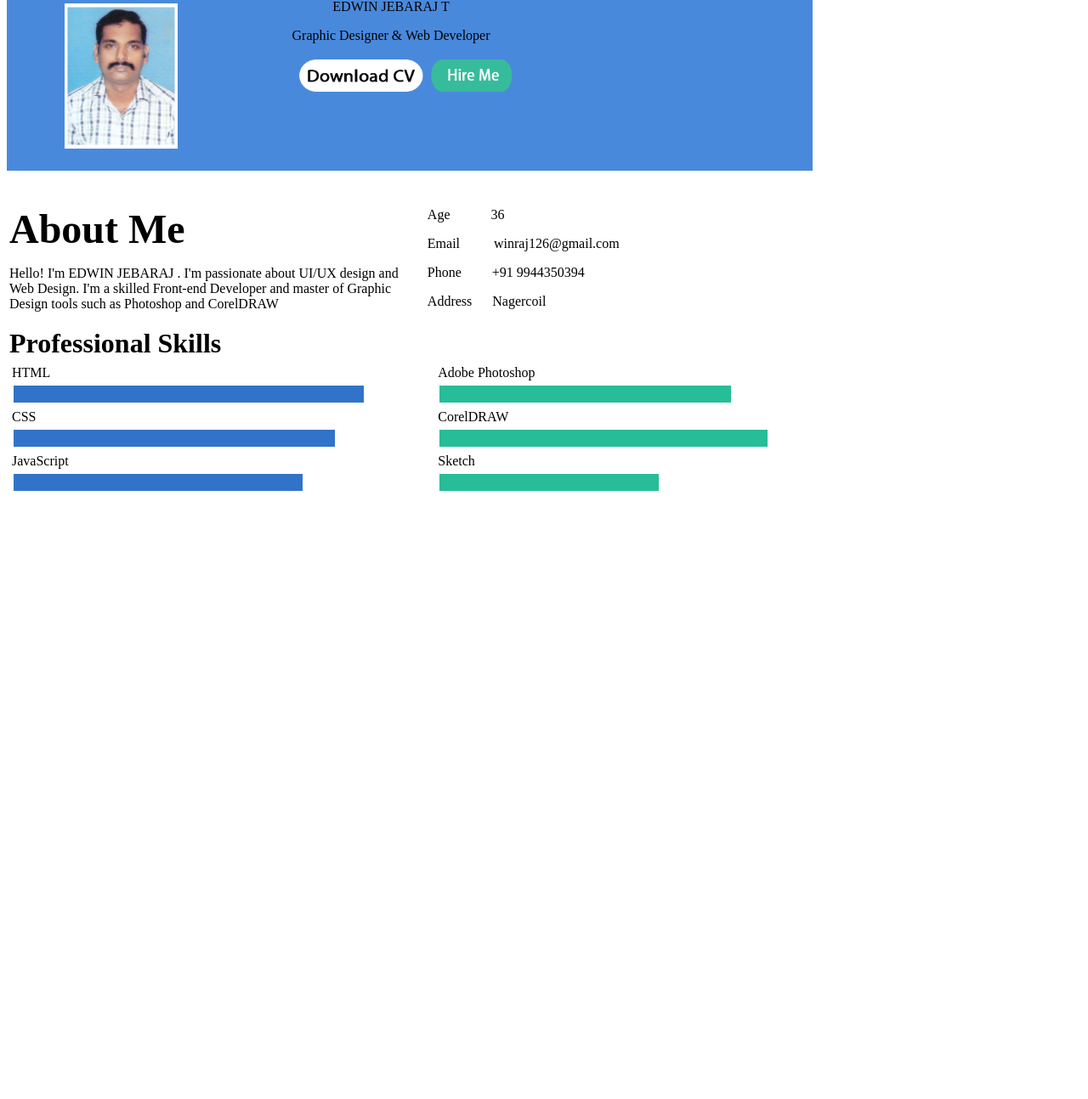
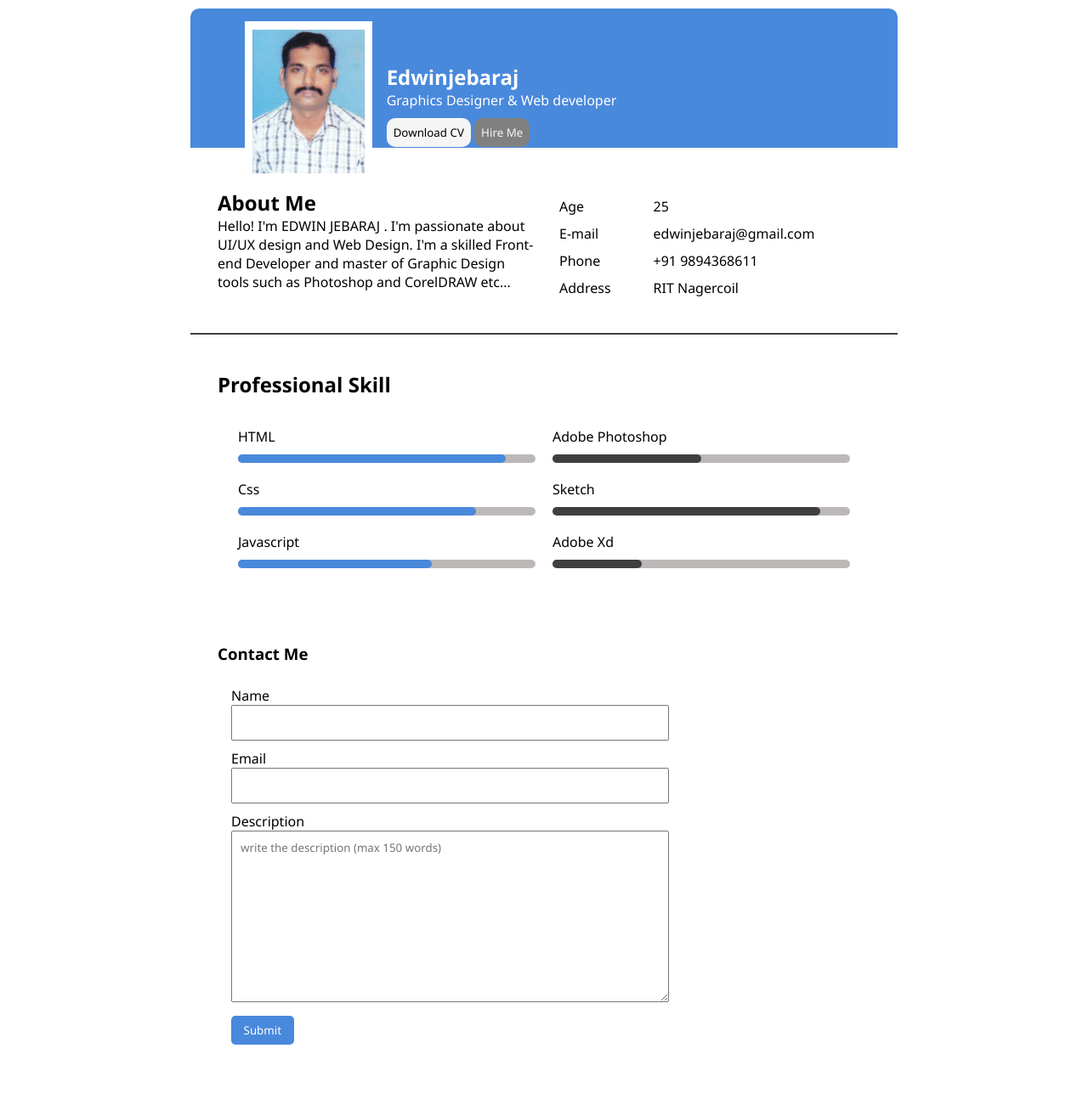
Before and after one commit to IBM-EPBL/IBM-Project-52926-1661230956, a plain HTML site: page Assignment 1/Member 3 - Edwinjebaraj/RESUME.html in a window 1280 px wide. Shown: the part 55-1349 px from the top of the page at 85% size. Before the commit the page ends 800 px from the top, so only its background shows below. Drawn offline with Linux system fonts and the light colour scheme.

Commit message:
assignment 1 contact update

```diff
--- a/Assignment 1/Member 2 - Ushabharathi/main.css
+++ b/Assignment 1/Member 2 - Ushabharathi/main.css
@@ -143,3 +143,39 @@ nav .nav-icons {
   width: 30%;
   background-color: #3f3f3f;
 }
+
+.content {
+  padding: 2rem;
+}
+
+.form {
+  padding: 1rem;
+  display: flex;
+  flex-direction: column;
+}
+.form label {
+  margin-top: 10px;
+}
+.form input {
+  width: 70%;
+  padding: 10px;
+}
+.form textarea {
+  width: 70%;
+  padding: 10px;
+}
+.btn-submit {
+  margin: 1rem 0;
+  padding: 0.5rem;
+  width: 10%;
+  background-color: #4989dc;
+  color: white;
+  border: none;
+  border-radius: 5px;
+  cursor: pointer;
+}
+
+a {
+  text-decoration: none;
+  color: whitesmoke;
+}
--- a/Assignment 1/Member 3 - Edwinjebaraj/RESUME.html
+++ b/Assignment 1/Member 3 - Edwinjebaraj/RESUME.html
@@ -1,143 +1,121 @@
-<!DOCTYPE html PUBLIC "-//W3C//DTD XHTML 1.0 Transitional//EN" "http://www.w3.org/TR/xhtml1/DTD/xhtml1-transitional.dtd">
-<html xmlns="http://www.w3.org/1999/xhtml">
-<head>
-<meta http-equiv="Content-Type" content="text/html; charset=utf-8" />
-<title>resume</title>
-</head>
+<!DOCTYPE html>
+<html lang="en">
+  <head>
+    <meta charset="UTF-8" />
+    <meta http-equiv="X-UA-Compatible" content="IE=edge" />
+    <meta name="viewport" content="width=device-width, initial-scale=1.0" />
+    <title>Resume</title>
+    <link rel="stylesheet" href="main.css" />
+    <link
+      rel="stylesheet"
+      href="https://cdnjs.cloudflare.com/ajax/libs/font-awesome/6.2.0/css/all.min.css"
+      integrity="sha512-xh6O/CkQoPOWDdYTDqeRdPCVd1SpvCA9XXcUnZS2FmJNp1coAFzvtCN9BmamE+4aHK8yyUHUSCcJHgXloTyT2A=="
+      crossorigin="anonymous"
+      referrerpolicy="no-referrer"
+    />
+  </head>
+  <body>
+    <nav>
+      <div class="name"><h2>EDWIN JEBARAJ</h2></div>
+      <div class="nav-icons">
+        <span> <i class="fa-brands fa-twitter"></i></span
+        ><span> <i class="fa-brands fa-facebook"></i></span
+        ><span> <i class="fa-brands fa-instagram"></i></span
+        ><span> <i class="fa-brands fa-github"></i></span>
+      </div>
+    </nav>
 
-<body>
-<table width="75%" border="0">
-  <tr>
-    <td width="75%">EDWIN JEBARAJ T</td>
-    <td align="right">follow  twitter, facebook</td>
-  </tr>
-</table>
-<table width="75%" border="0" bgcolor="#4989dc">
-  <tr>
-    <td width="75%"><table width="95%" border="0">
-      <tr>
-        <td width="9%">&nbsp;</td>
-        <td width="25%"><p></p><p><img src="photo1.jpg" width="133" height="171" alt="" /></p></td>
-        <td width="66%" align="center"><p></p><p></p><p>EDWIN JEBARAJ T</p>
-          <p>Graphic Designer &amp; Web Developer</p>
-          <table width="100%" border="0">
+    <section class="resume">
+      <div class="top">
+        <img src="photo1.jpg" alt="" />
+        <div class="content">
+          <h1>Edwinjebaraj</h1>
+          <p>Graphics Designer & Web developer</p>
+          <div class="btn">
+            <button class="down-cv">Download CV</button>
+            <button class="hire-me"><a href="#content">Hire Me</a></button>
+          </div>
+        </div>
+      </div>
+      <div class="about">
+        <div class="about-me">
+          <h1>About Me</h1>
+          <p>
+            Hello! I'm EDWIN JEBARAJ . I'm passionate about UI/UX design and Web
+            Design. I'm a skilled Front-end Developer and master of Graphic
+            Design tools such as Photoshop and CorelDRAW etc...
+          </p>
+        </div>
+        <div class="details">
+          <table>
             <tr>
-              <td align="right"><img src="dwnload.png" width="151" height="38" alt="" /></td>
-              <td align="left"><img src="hireme.png" width="100" height="38" alt="" /></td>
+              <td>Age</td>
+              <td>25</td>
+            </tr>
+            <tr>
+              <td>E-mail</td>
+              <td>edwinjebaraj@gmail.com</td>
+            </tr>
+            <tr>
+              <td>Phone</td>
+              <td>+91 9894368611</td>
+            </tr>
+            <tr>
+              <td>Address</td>
+              <td>RIT Nagercoil</td>
             </tr>
           </table>
-          <p>&nbsp;</p>
-          <p>&nbsp;</p></td>
-      </tr>
-    </table></td>
-    <td width="25%">&nbsp;</td>
-  </tr>
-</table>
-<table width="75%" border="0">
-  <tr>
-    <td>&nbsp;</td>
-  </tr>
-</table>
-<table width="75%" border="0">
-  <tr>
-    <td width="52%" ><strong><font size="+4">About Me</font></strong><br />
-    <p></p>
-    Hello! I'm EDWIN JEBARAJ . I'm passionate about UI/UX design and Web Design. I'm a skilled Front-end Developer and master of Graphic Design tools such as Photoshop and CorelDRAW</td>
-    <td width="48%"><p>Age&nbsp;&nbsp;&nbsp;&nbsp;&nbsp;&nbsp;&nbsp;&nbsp;&nbsp;&nbsp;&nbsp;&nbsp;36</p>
-      <p>
-      Email&nbsp;&nbsp;&nbsp;&nbsp;&nbsp;&nbsp;&nbsp;&nbsp;&nbsp;&nbsp;winraj126@gmail.com</p>
-      <p>
-      Phone&nbsp;&nbsp;&nbsp;&nbsp;&nbsp;&nbsp;&nbsp;&nbsp;&nbsp;+91 9944350394</p>
-      <p>
-    Address&nbsp;&nbsp;&nbsp;&nbsp;&nbsp;&nbsp;Nagercoil</p></td>
-  </tr>
-</table>
-<table width="75%" border="0">
-  <tr>
-    <td width="53%"><strong><font size="+3">Professional Skills</font></strong></td>
-    <td width="47%">&nbsp;</td>
-  </tr>
-  <tr>
-    <td height="81"><table width="100%" border="0">
-      <tr>
-        <td>HTML</td>
-      </tr>
-      <tr>
-        <td><table width="100%" border="0">
-          <tr>
-            <td bgcolor="#3173c8" width="85%">&nbsp;</td>
-            <td width="15%">&nbsp;</td>
-          </tr>
-        </table></td>
-      </tr>
-    </table>
-      <table width="100%" border="0">
-        <tr>
-          <td>CSS</td>
-        </tr>
-        <tr>
-          <td><table width="100%" border="0">
-            <tr>
-              <td bgcolor="#3173c8" width="78%">&nbsp;</td>
-              <td>&nbsp;</td>
-            </tr>
-          </table></td>
-        </tr>
-      </table>
-      <table width="100%" border="0">
-        <tr>
-          <td>JavaScript</td>
-        </tr>
-        <tr>
-          <td><table width="100%" border="0">
-            <tr>
-              <td bgcolor="#3173c8" width="70%">&nbsp;</td>
-              <td>&nbsp;</td>
-            </tr>
-          </table></td>
-        </tr>
-    </table></td>
-    <td><table width="100%" border="0">
-      <tr>
-        <td>Adobe Photoshop</td>
-      </tr>
-      <tr>
-        <td><table width="100%" border="0">
-          <tr>
-            <td bgcolor="#27bd98" width="80%">&nbsp;</td>
-            <td>&nbsp;</td>
-          </tr>
-        </table></td>
-      </tr>
-    </table>
-      <table width="100%" border="0">
-        <tr>
-          <td>CorelDRAW</td>
-        </tr>
-        <tr>
-          <td><table width="100%" border="0">
-            <tr>
-              <td bgcolor="#27bd98" width="90%">&nbsp;</td>
-              <td>&nbsp;</td>
-            </tr>
-          </table></td>
-        </tr>
-      </table>
-      <table width="100%" border="0">
-        <tr>
-          <td>Sketch</td>
-        </tr>
-        <tr>
-          <td><table width="100%" border="0">
-            <tr>
-              <td bgcolor="#27bd98" width="60%">&nbsp;</td>
-              <td>&nbsp;</td>
-            </tr>
-          </table></td>
-        </tr>
-    </table></td>
-  </tr>
-</table>
-<p>&nbsp;</p>
-</body>
+        </div>
+      </div>
+      <div class="line"></div>
+      <div class="professional">
+        <h1>Professional Skill</h1>
+        <div class="professional-skill">
+          <div class="skill">
+            <p>HTML</p>
+            <div class="bar-line"><span class="one"></span></div>
+          </div>
+          <div class="skill">
+            <p>Adobe Photoshop</p>
+            <div class="bar-line"><span class="four"></span></div>
+          </div>
+          <div class="skill">
+            <p>Css</p>
+            <div class="bar-line"><span class="two"></span></div>
+          </div>
+          <div class="skill">
+            <p>Sketch</p>
+            <div class="bar-line"><span class="five"></span></div>
+          </div>
+          <div class="skill">
+            <p>Javascript</p>
+            <div class="bar-line"><span class="three"></span></div>
+          </div>
+
+          <div class="skill">
+            <p>Adobe Xd</p>
+            <div class="bar-line"><span class="six"></span></div>
+          </div>
+        </div>
+      </div>
+      <section class="content" id="content">
+        <h1>Contact Me</h1>
+        <form action="" class="form">
+          <label for="">Name</label>
+          <input type="text" />
+          <label for="">Email</label>
+          <input type="text" />
+          <label for="">Description</label>
+          <textarea
+            name=""
+            id=""
+            cols="30"
+            rows="10"
+            placeholder="write the description (max 150 words)"
+          ></textarea>
+          <button class="btn-submit">Submit</button>
+        </form>
+      </section>
+    </section>
+  </body>
 </html>
--- /dev/null
+++ b/Assignment 1/Member 3 - Edwinjebaraj/main.css
@@ -0,0 +1,181 @@
+* {
+  margin: 0%;
+  padding: 0%;
+  box-sizing: border-box;
+  font-family: "Segoe UI", Tahoma, Geneva, Verdana, sans-serif;
+}
+li {
+  list-style: none;
+}
+body {
+  max-width: 65%;
+  margin: auto;
+}
+table,
+th,
+tr,
+td {
+  border-spacing: 10px;
+}
+
+nav {
+  display: flex;
+  justify-content: space-between;
+  align-items: center;
+  padding: 1rem 1rem;
+}
+nav .nav-icons {
+  width: 20%;
+  display: flex;
+  justify-content: space-evenly;
+}
+.nav-icons span i {
+  cursor: pointer;
+}
+.resume {
+  width: 100%;
+  height: auto;
+}
+.top {
+  background-color: #4989dc;
+  color: white;
+  display: flex;
+  justify-content: center;
+  align-items: center;
+  padding: 2rem;
+  position: relative;
+  border-radius: 10px 10px 0 0;
+}
+.top .btn {
+  margin: 10px 0;
+}
+.top .btn button {
+  background-color: whitesmoke;
+  padding: 0.5rem;
+  border: none;
+  border-radius: 10px;
+  cursor: pointer;
+}
+.top .btn .hire-me {
+  background-color: gray;
+  color: white;
+}
+.top img {
+  position: absolute;
+  width: 150px;
+  border: 5px solid white;
+  bottom: -40px;
+  left: 4rem;
+}
+.top .content {
+  height: 100px;
+  display: flex;
+  flex-direction: column;
+  justify-content: space-evenly;
+  transform: translateX(-50px);
+}
+.about {
+  display: grid;
+  grid-template-columns: repeat(2, 1fr);
+  gap: 1rem;
+  padding: 2rem;
+  padding-top: 3rem;
+}
+
+.about .details table tr td:nth-child(1) {
+  padding-right: 40px;
+}
+
+.line {
+  width: 100%;
+  height: 2px;
+  background-color: #3f3f3f;
+}
+.professional {
+  padding: 2rem;
+}
+.professional h1 {
+  margin: 10px 0;
+}
+
+.professional-skill {
+  display: grid;
+  grid-template-columns: 1fr 1fr;
+  padding: 1.5rem;
+  gap: 20px;
+}
+
+.skill .bar-line {
+  position: relative;
+  width: 100%;
+  background-color: #bdb8b8;
+  height: 10px;
+  margin-top: 10px;
+  border-radius: 5px;
+}
+.skill .bar-line span {
+  position: absolute;
+  width: 70%;
+  height: 10px;
+  background-color: #4989dc;
+  border-radius: 5px;
+}
+.skill .bar-line .one {
+  width: 90%;
+}
+.skill .bar-line .two {
+  width: 80%;
+}
+.skill .bar-line .three {
+  width: 65%;
+}
+
+.skill .bar-line .four {
+  width: 50%;
+  background-color: #3f3f3f;
+}
+.skill .bar-line .five {
+  width: 90%;
+  background-color: #3f3f3f;
+}
+
+.skill .bar-line .six {
+  width: 30%;
+  background-color: #3f3f3f;
+}
+
+.content {
+  padding: 2rem;
+}
+
+.form {
+  padding: 1rem;
+  display: flex;
+  flex-direction: column;
+}
+.form label {
+  margin-top: 10px;
+}
+.form input {
+  width: 70%;
+  padding: 10px;
+}
+.form textarea {
+  width: 70%;
+  padding: 10px;
+}
+.btn-submit {
+  margin: 1rem 0;
+  padding: 0.5rem;
+  width: 10%;
+  background-color: #4989dc;
+  color: white;
+  border: none;
+  border-radius: 5px;
+  cursor: pointer;
+}
+
+a {
+  text-decoration: none;
+  color: whitesmoke;
+}
--- a/Assignment 1/Team Leader - Balamurugan/main.css
+++ b/Assignment 1/Team Leader - Balamurugan/main.css
@@ -143,3 +143,39 @@ nav .nav-icons {
   width: 30%;
   background-color: #3f3f3f;
 }
+
+.content {
+  padding: 2rem;
+}
+
+.form {
+  padding: 1rem;
+  display: flex;
+  flex-direction: column;
+}
+.form label {
+  margin-top: 10px;
+}
+.form input {
+  width: 70%;
+  padding: 10px;
+}
+.form textarea {
+  width: 70%;
+  padding: 10px;
+}
+.btn-submit {
+  margin: 1rem 0;
+  padding: 0.5rem;
+  width: 10%;
+  background-color: #4989dc;
+  color: white;
+  border: none;
+  border-radius: 5px;
+  cursor: pointer;
+}
+
+a {
+  text-decoration: none;
+  color: whitesmoke;
+}
```
Also changed, not shown: Assignment 1/Member 1 - Edwardjoshua/resume.html (+19 -1 lines), Assignment 1/Member 2 - Ushabharathi/resume.html (+19 -1 lines), Assignment 1/Team Leader - Balamurugan/resume.html (+19 -1 lines), Assignment 1/Member 3 - Edwinjebaraj/dwnload.png (deleted), Assignment 1/Member 3 - Edwinjebaraj/hireme.png (deleted).
